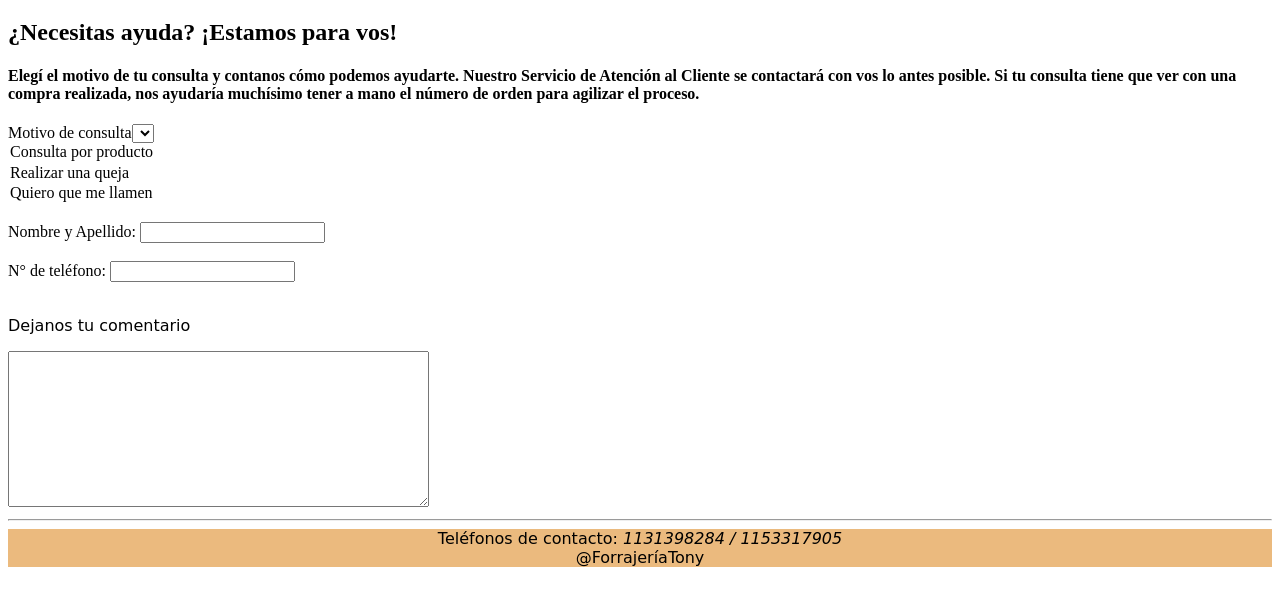
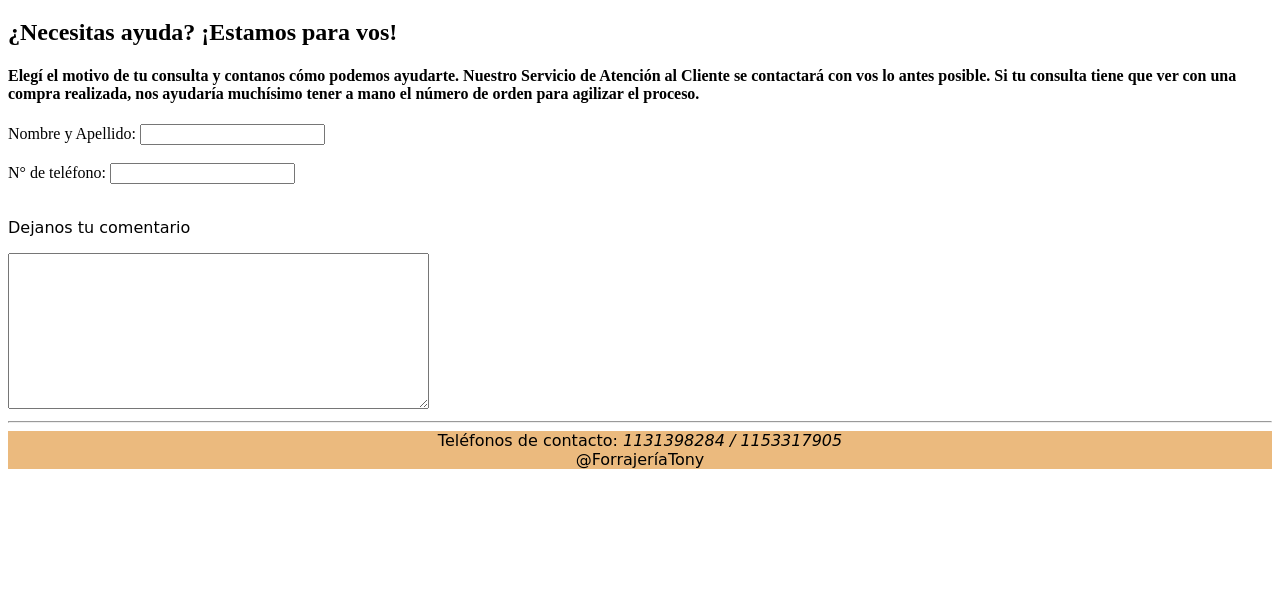
Before and after one commit to bentosmariano33/Mi_pagina_web, a plain HTML site: page Ayuda_al_usuario.HTML in a window 1280 px wide. Shown: the part 61-666 px from the top of the page. Drawn offline with Linux system fonts and the light colour scheme.

Commit message:
Sin el selector

```diff
--- a/Ayuda_al_usuario.HTML
+++ b/Ayuda_al_usuario.HTML
@@ -18,11 +18,6 @@
             Si tu consulta tiene que ver con una compra realizada, nos ayudaría muchísimo tener a mano el número de orden para agilizar el proceso.</h4>
 
             <form action="">
-                Motivo de consulta<select name="opciones"></select>
-                    <option value="opcion">Consulta por producto</option>
-                    <option value="opcion">Realizar una queja</option>
-                    <option value="opcion">Quiero que me llamen</option>
-                <br>
                 <label for="firstname">Nombre y Apellido:</label>
                 <input size="20" id= "firstname" type="text">
                 <br><br>
```
